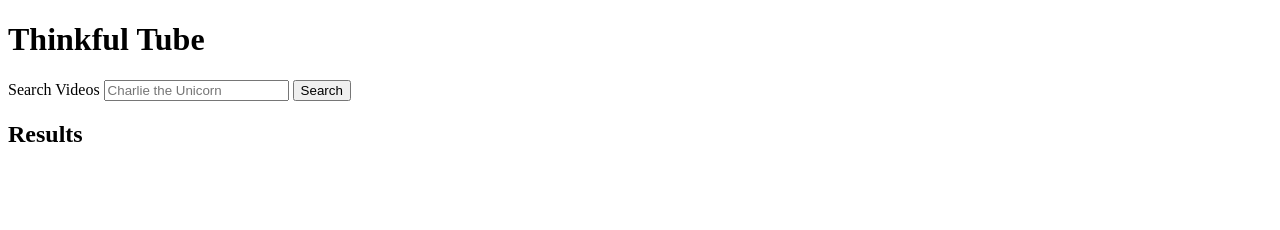
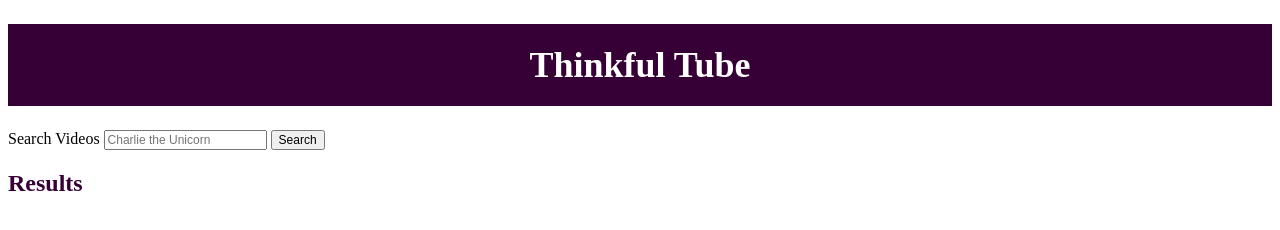
Before and after one commit to kalynkoz/thinkful-tube, a plain HTML site: page index.html in a window 1280 px wide. Drawn offline with nearby package versions, Linux system fonts and the light colour scheme.

Commit message:
making a11y friendly

```diff
--- a/index.html
+++ b/index.html
@@ -18,7 +18,7 @@
         </form>
 
         <h2>Results</h2>
-        <div class="js-search-results"></div>
+        <div aria-live="assertive" class="js-search-results"></div>
     </main>
 
     <script src="index.js"></script>
--- a/index.js
+++ b/index.js
@@ -39,6 +39,7 @@ function watchSubmit() {
     queryTarget.val("");
     getDataFromApi(query, displaySearchData);
   });
+  .prop('hidden', false);
 }
 
 $(watchSubmit);
--- a/main.css
+++ b/main.css
@@ -6,3 +6,32 @@
     width: 30%;
     height: 30%;
 }
+
+h1 {
+    background: #360036;
+    color: #fff;
+    font-size: 36px;
+    display: flex;
+    justify-content: center;
+    padding-top: 20px;
+    padding-bottom: 20px;
+}
+
+.search {
+    font-size: 12px;
+}
+
+button {
+    font-size: 12px;
+}
+
+h3, h2 {
+    color: #360036;
+}
+
+.user a:hover,
+.user a:focus,
+.search input:focus,
+.search button:focus {
+  outline: 5px dotted salmon;
+}
```
